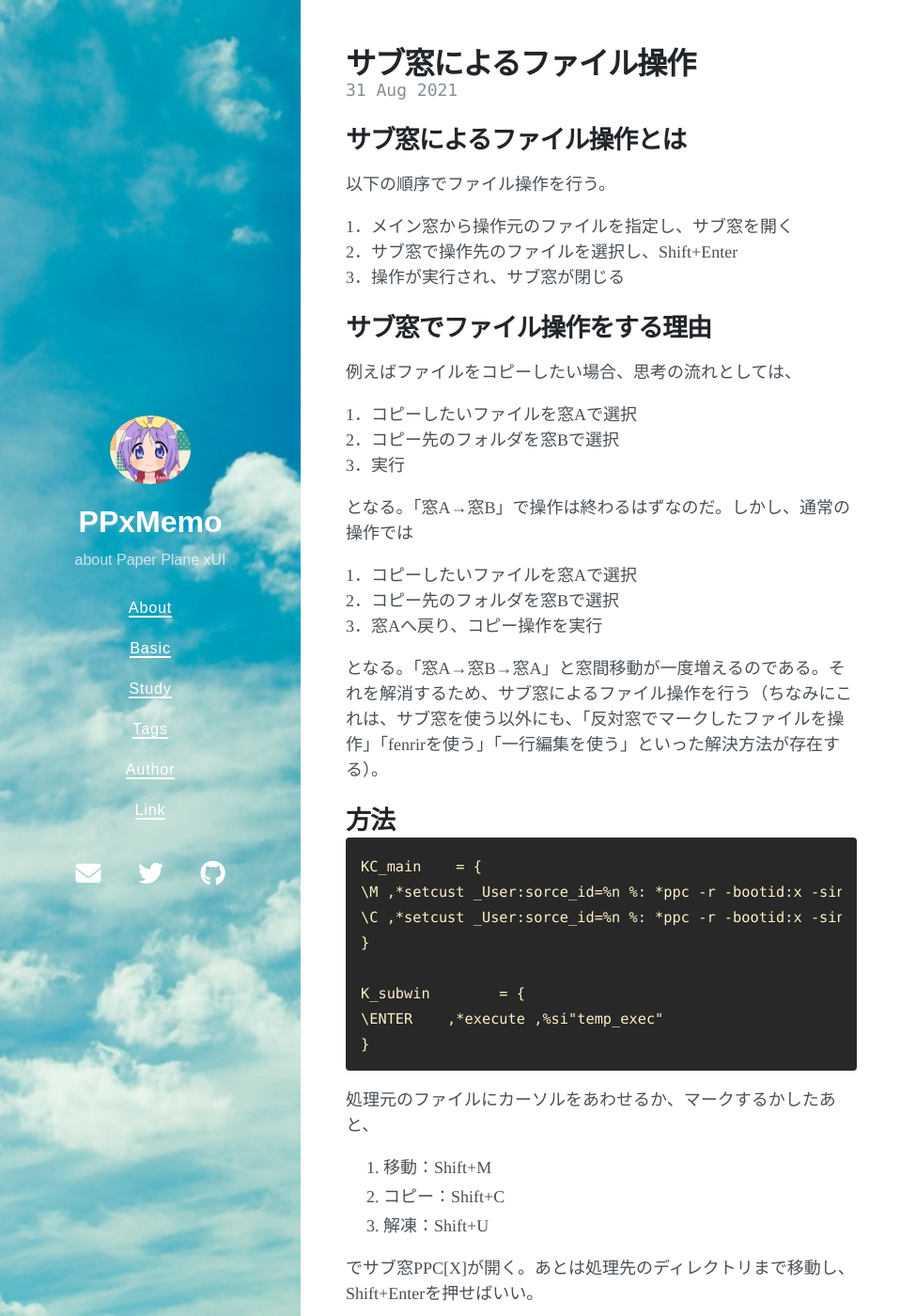
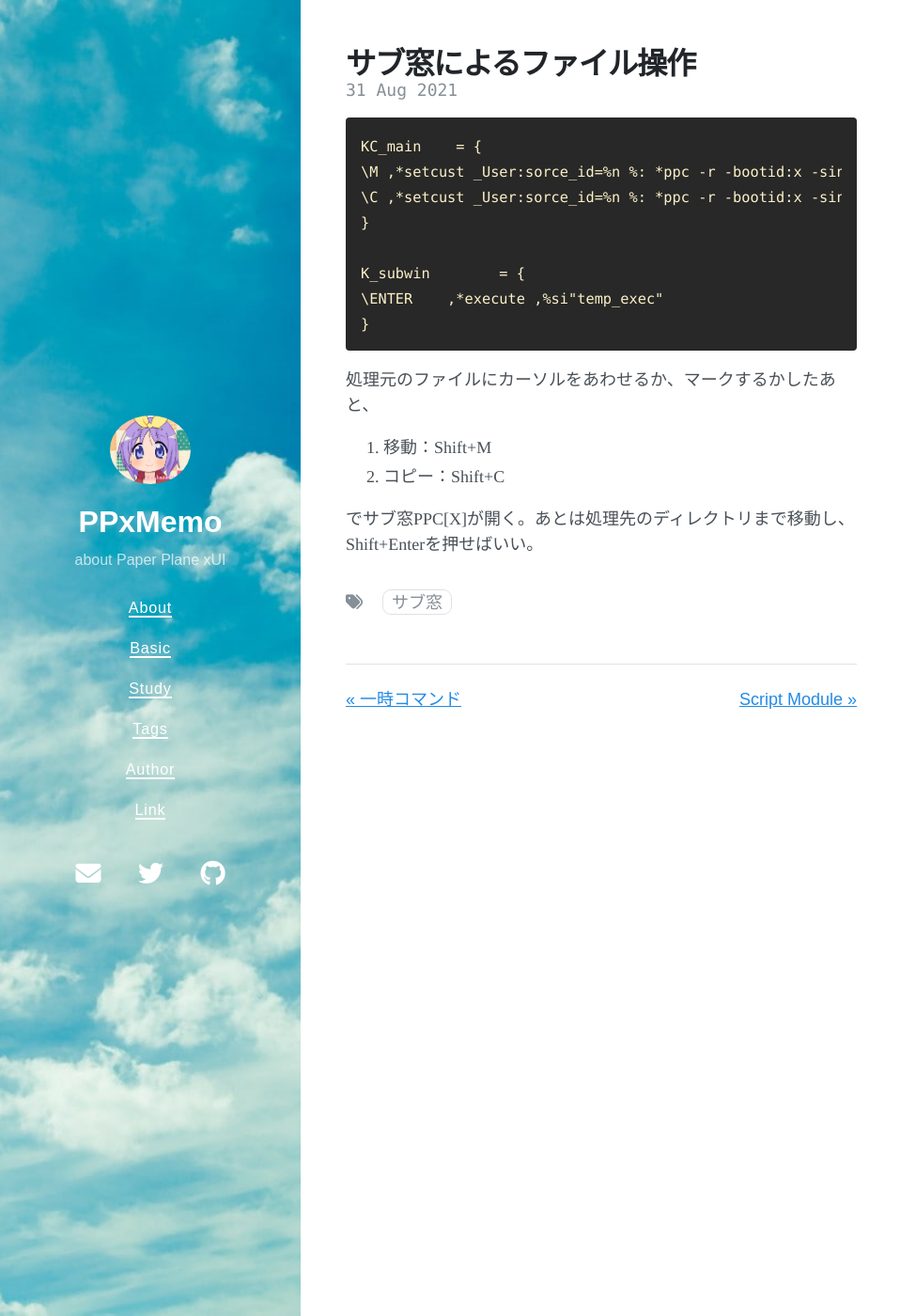
Before and after one commit to tukasa/ppxmemo, a Jekyll site: the page built from my_collections/_posts/2021-08-31-subwin.md, in a window 1280 px wide and 1400 px high. Shown: the whole window at 94% size, without its empty margins (0-975 px from the left). Built offline with Jekyll 4.4.1, drawn with Linux system fonts in a browser that asks for light colours; nearby versions of some CDN libraries.

Commit message:
記事の追加と修正

````diff
--- a/my_collections/_posts/2021-08-31-subwin.md
+++ b/my_collections/_posts/2021-08-31-subwin.md
@@ -2,32 +2,6 @@
 title: サブ窓によるファイル操作
 tag: サブ窓
 ---
-
-## サブ窓によるファイル操作とは
-
-以下の順序でファイル操作を行う。
-
-1．メイン窓から操作元のファイルを指定し、サブ窓を開く
-2．サブ窓で操作先のファイルを選択し、Shift+Enter
-3．操作が実行され、サブ窓が閉じる
-
-## サブ窓でファイル操作をする理由
-
-例えばファイルをコピーしたい場合、思考の流れとしては、
-
-1．コピーしたいファイルを窓Aで選択
-2．コピー先のフォルダを窓Bで選択
-3．実行
-
-となる。「窓A→窓B」で操作は終わるはずなのだ。しかし、通常の操作では
-
-1．コピーしたいファイルを窓Aで選択
-2．コピー先のフォルダを窓Bで選択
-3．窓Aへ戻り、コピー操作を実行
-
-となる。「窓A→窓B→窓A」と窓間移動が一度増えるのである。それを解消するため、サブ窓によるファイル操作を行う（ちなみにこれは、サブ窓を使う以外にも、「反対窓でマークしたファイルを操作」「fenrirを使う」「一行編集を使う」といった解決方法が存在する）。
-
-## 方法
 
 ```text
 KC_main    = {
@@ -44,6 +18,5 @@ K_subwin	= {
 
 1. 移動：Shift+M
 1. コピー：Shift+C
-1. 解凍：Shift+U
 
 でサブ窓PPC[X]が開く。あとは処理先のディレクトリまで移動し、Shift+Enterを押せばいい。
````
Also changed, not shown: my_collections/_posts/2022-04-14-preview.md (+3 -1 lines), my_collections/_posts/2022-04-27-imagemagick.md (added, +44 -0 lines), my_collections/_posts/2022-04-27-pdfcpu.md (added, +25 -0 lines).
